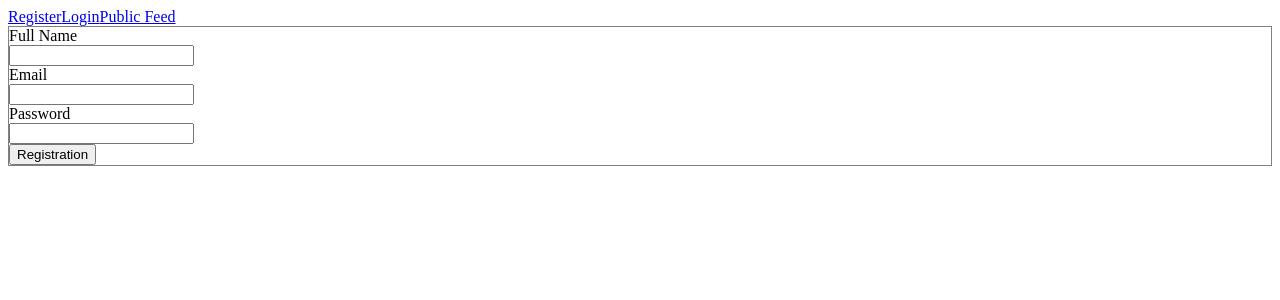
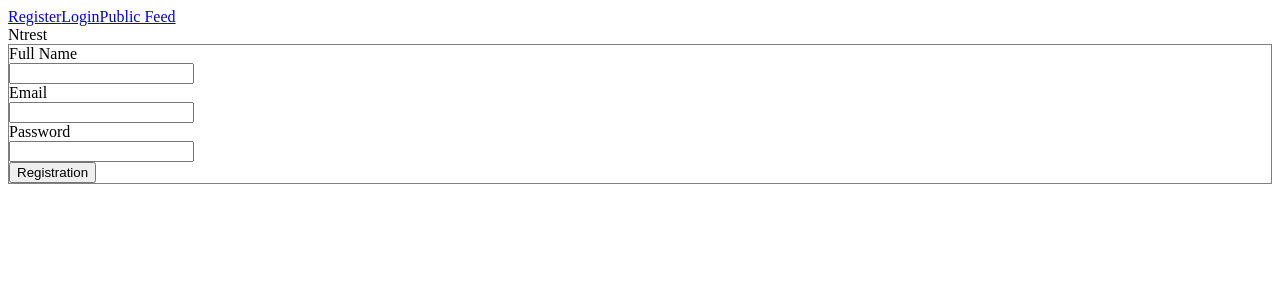
Before and after one commit to NTrest/frontend, an Angular app: page /#/register in a window 1280 px wide. Shown: the top 300 px of the page. Built offline with nearby package versions, Linux system fonts and the light colour scheme.

Commit message:
Added a header

```diff
--- a/package.json
+++ b/package.json
@@ -12,12 +12,14 @@
   },
   "private": true,
   "dependencies": {
-    "@angular/animations": "^5.0.0",
+    "@angular/animations": "^5.0.2",
+    "@angular/cdk": "^5.0.0-rc0",
     "@angular/common": "^5.0.0",
     "@angular/compiler": "^5.0.0",
     "@angular/core": "^5.0.0",
     "@angular/forms": "^5.0.0",
     "@angular/http": "^5.0.0",
+    "@angular/material": "^5.0.0-rc0",
     "@angular/platform-browser": "^5.0.0",
     "@angular/platform-browser-dynamic": "^5.0.0",
     "@angular/router": "^5.0.0",
--- a/src/app/app.component.html
+++ b/src/app/app.component.html
@@ -2,5 +2,5 @@
 <a [routerLink]="['/login']">Login</a>
 <a [routerLink]="['/feedpublic']">Public Feed</a>
 
-
+<app-header></app-header>
 <router-outlet></router-outlet>
--- a/src/app/app.module.ts
+++ b/src/app/app.module.ts
@@ -18,6 +18,7 @@ import { AuthguardService } from './services/authguard.service';
 import { RouterModule } from '@angular/router';
 
 import { FormsModule } from '@angular/forms';
+import { HeaderComponent } from './header/header.component';
 
 @NgModule({
   declarations: [
@@ -25,8 +26,9 @@ import { FormsModule } from '@angular/forms';
     LoginComponent,
     FeedpublicComponent,
     RegisterComponent,
-    NotFoundComponent
-  ],
+    NotFoundComponent,
+    HeaderComponent
+],
   imports: [
     BrowserModule,
     HttpClientModule,
--- /dev/null
+++ b/src/app/header/header.component.html
@@ -0,0 +1 @@
+<header>Ntrest</header>
--- /dev/null
+++ b/src/app/header/header.component.ts
@@ -0,0 +1,15 @@
+import { Component, OnInit } from '@angular/core';
+
+@Component({
+  selector: 'app-header',
+  templateUrl: './header.component.html',
+  styleUrls: ['./header.component.less']
+})
+export class HeaderComponent implements OnInit {
+
+  constructor() { }
+
+  ngOnInit() {
+  }
+
+}
--- a/src/app/routes/login/login.component.less
+++ b/src/app/routes/login/login.component.less
@@ -1,3 +1,29 @@
-form{
-    border: 1px solid gray;
-    }
+:host {
+	flex-grow: 1;
+	display: flex;
+	justify-content: center;
+	align-items: center;
+}
+
+div.input {
+	position: relative;
+}
+
+div.input label {
+	position: absolute;
+	top: 0;
+	transform: translateY(-50%);
+	left: 10px;
+	background: white;
+	padding: 5px 2px;
+}
+
+div.input input {
+	padding: 10px 20px;
+	font-size: 25px;
+	outline: 0;
+}
+
+div.input {
+	margin-top: 20px;
+}
```
Also changed, not shown: src/app/header/header.component.less (added), 2 other files (tests, documents, lock files or other folders).
